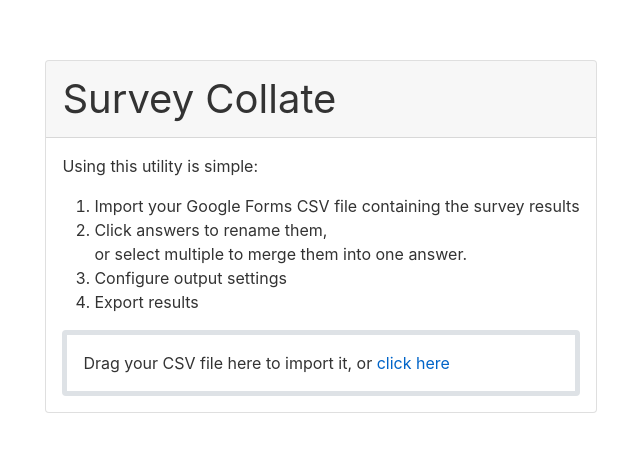
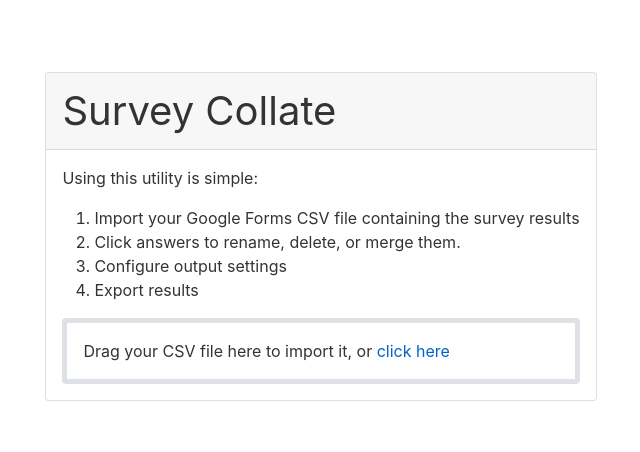
Before and after one commit to rsheasby/survey-collate, a Svelte app: page / in a window 1280 px wide. Shown: the part 164-616 px from the top of the page, without its empty margins (319-959 px from the left). Built offline with nearby package versions, Linux system fonts and the light colour scheme.

Commit message:
Update description

```diff
--- a/src/App.svelte
+++ b/src/App.svelte
@@ -79,9 +79,7 @@
 				<p>Using this utility is simple:</p>
 				<ol>
 					<li>Import your Google Forms CSV file containing the survey results</li>
-					<li>
-						Click answers to rename them,<br />or select multiple to merge them into one answer.
-					</li>
+					<li>Click answers to rename, delete, or merge them.</li>
 					<li>Configure output settings</li>
 					<li>Export results</li>
 				</ol>
```
